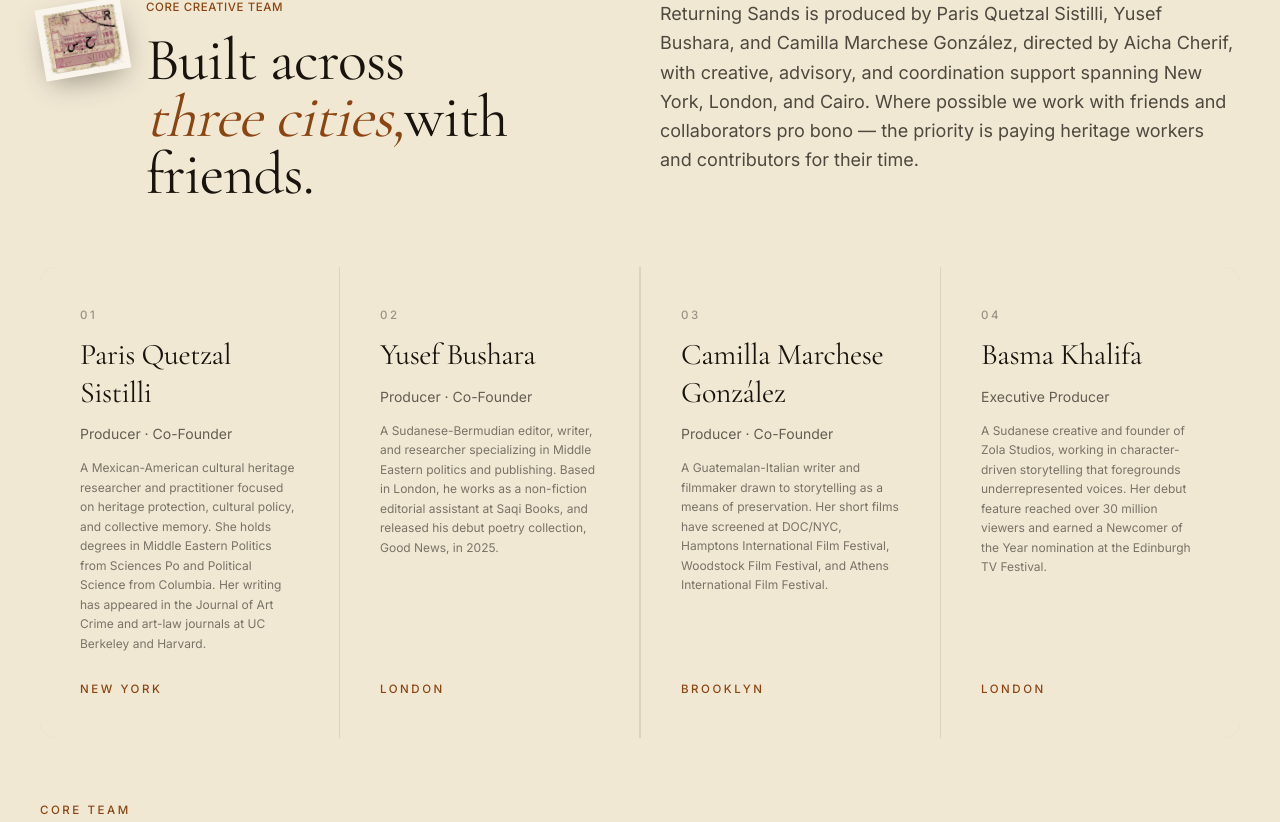
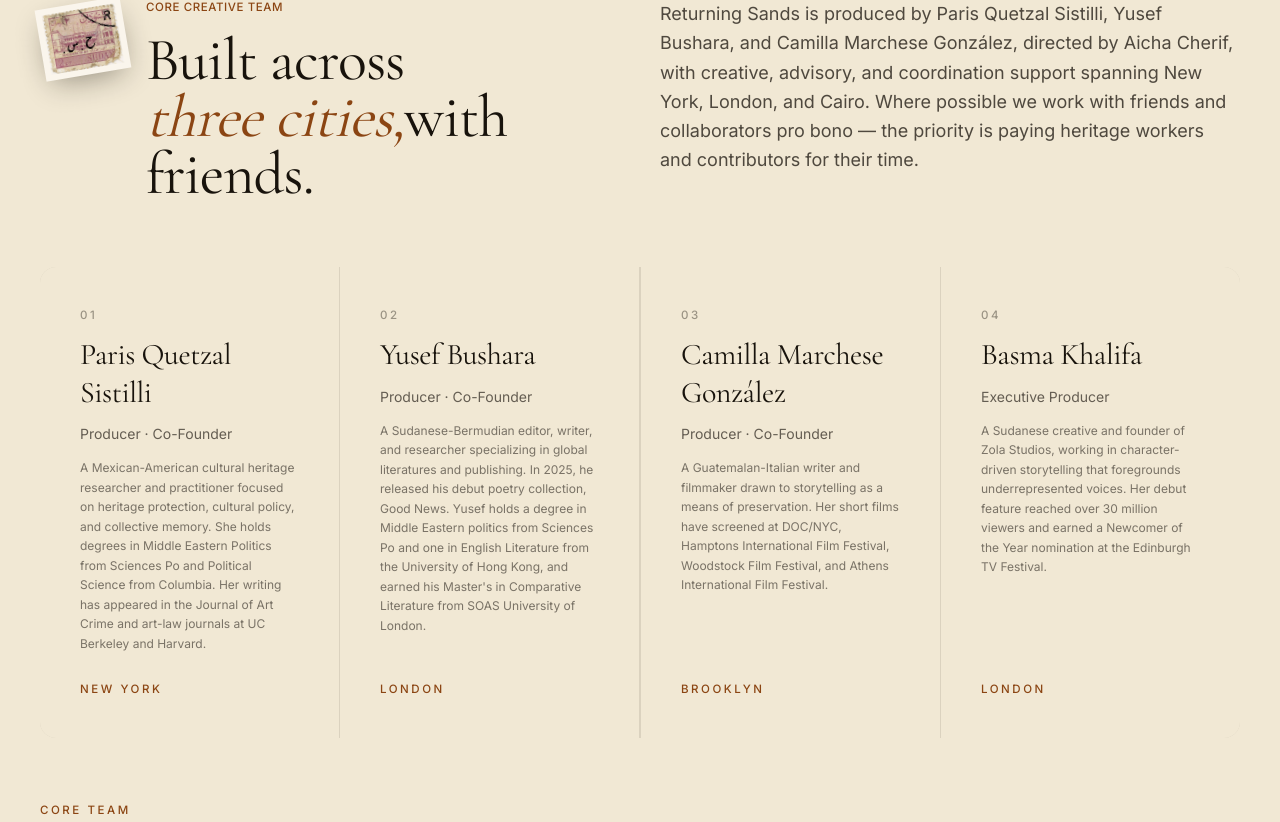
Before and after one commit to Returning-Sands/returning-sands, a Next.js app: page / in a window 1280 px wide. Shown: the part 11178-12000 px from the top of the page. Built offline with nearby package versions, Linux system fonts and the light colour scheme.

Commit message:
content: Update Yusef Bushara bio

```diff
--- a/app/page.tsx
+++ b/app/page.tsx
@@ -16,7 +16,7 @@ const producers = [
     name: "Yusef Bushara",
     role: "Producer · Co-Founder",
     base: "London",
-    bio: "A Sudanese-Bermudian editor, writer, and researcher specializing in Middle Eastern politics and publishing. Based in London, he works as a non-fiction editorial assistant at Saqi Books, and released his debut poetry collection, Good News, in 2025.",
+    bio: "A Sudanese-Bermudian editor, writer, and researcher specializing in global literatures and publishing. In 2025, he released his debut poetry collection, Good News. Yusef holds a degree in Middle Eastern politics from Sciences Po and one in English Literature from the University of Hong Kong, and earned his Master's in Comparative Literature from SOAS University of London.",
   },
   {
     name: "Camilla Marchese González",
```
